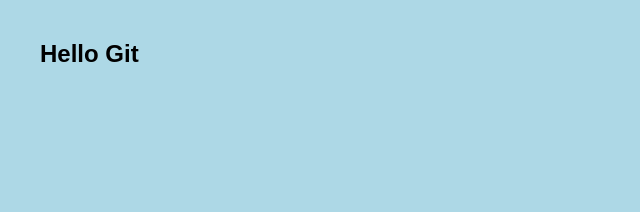
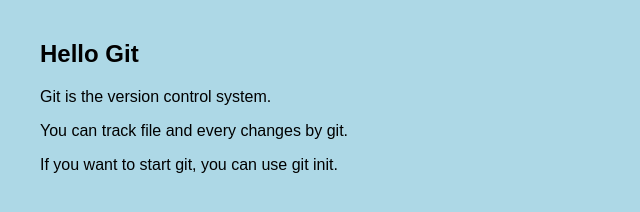
Before and after one commit to learncloudhub/git-practice, a plain HTML site: page index.html in a window 1280 px wide. Shown: the whole page, without its empty margins (0-640 px from the left). Drawn offline with Linux system fonts and the light colour scheme.

Commit message:
add paragraph`

```diff
--- a/index.html
+++ b/index.html
@@ -14,5 +14,8 @@
 	</Head>
 	<body>
 		<h2>Hello Git</h2>
+		<p>Git is the version control system.</p>
+		<p>You can track file and every changes by git.</p>
+		<p>If you want to start git, you can use git init.</p>
 	</body>
 </html>
```
